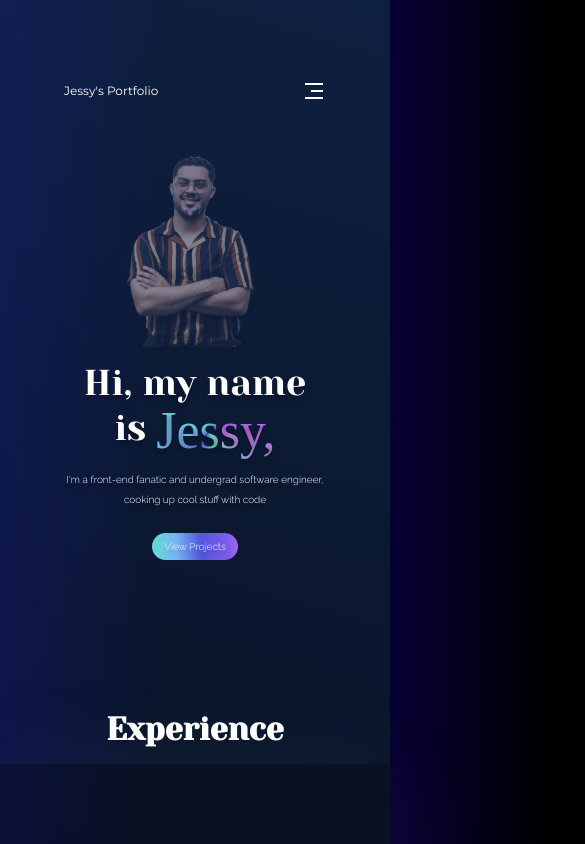
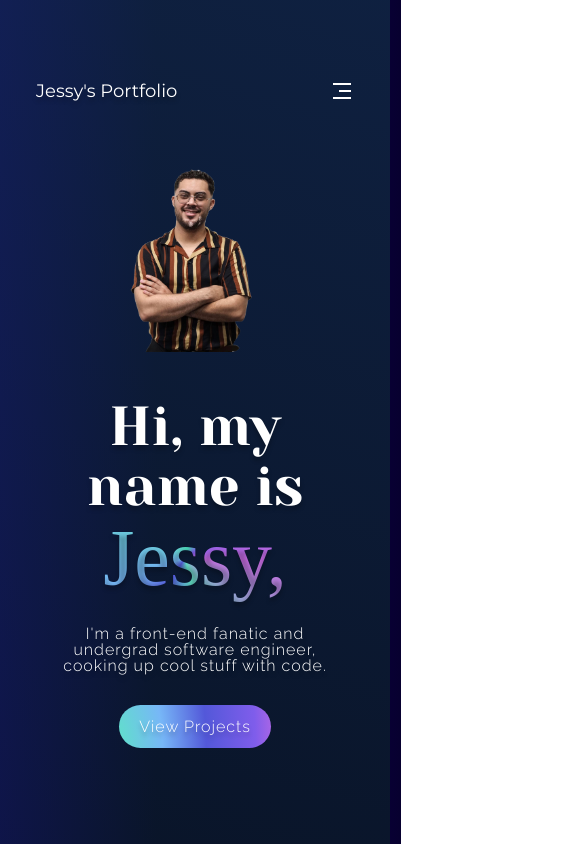
Before and after one commit to J3SSY-ANDU/my-portfolio, a React (Create React App) app: page / in a window 390 px wide. Shown: the top 844 px of the page, 585 px wide, since content can reach past the window. Built offline with nearby package versions, Linux system fonts and the light colour scheme; a web font is replaced by a local one.

Commit message:
responsive header

```diff
--- a/src/App.css
+++ b/src/App.css
@@ -39,7 +39,19 @@ a {
 }
 
 @media screen and (min-width: 1700px) {
-    .section__width-tv {
+    .section__width {
         width: 1500px;
     }
 }
+
+@media screen and (max-width: 1000px) {
+    .section__width {
+        width: 700px;
+    }
+}
+
+@media screen and (max-width: 500px) {
+    .section__width {
+        width: 350px;
+    }
+}
--- a/src/App.js
+++ b/src/App.js
@@ -1,11 +1,10 @@
 import './App.css';
-import { Navbar, Header, Experiences, Projects, HireMe, Footer } from './containers';
+import { Header, Experiences, Projects, HireMe, Footer } from './containers';
 
 function App() {
   return (
     <div className="App">
       <div className='portfolio__app-header'>
-        <Navbar/>
         <Header/>
         <div className='portfolio__app-footer'>
           <Experiences/>
--- a/src/containers/header/Header.jsx
+++ b/src/containers/header/Header.jsx
@@ -1,19 +1,26 @@
 import React from 'react';
 import './header.css';
 import profileImage from '../../assets/profile-photo.png';
+import Navbar from '../navbar/Navbar';
 
 function Header() {
     return (
         <div className='portfolio__header section__padding'>
             <div className='portfolio__header-container section__width section__width-tv'>
-                <div className='portfolio__header-container_text'>
-                    <h1>Hi, my name is <i>Jessy,</i></h1>
-                    <p>I'm a front-end fanatic and undergrad software engineer, cooking up cool stuff with code</p>
-                    <p><a href='#projects'>View Projects</a></p>
+                <div className='portfolio__header-container_navbar'>
+                    <Navbar />
                 </div>
-                <div className='portfolio__header-container_image'>
-                    <img src={profileImage} alt='profile'/>
+                <div className='portfolio__header-container_intro'>
+                    <div className='portfolio__header-container_intro-text'>
+                        <h1>Hi, my name is <i>Jessy,</i></h1>
+                        <p>I'm a front-end fanatic and undergrad software engineer, cooking up cool stuff with code.</p>
+                        <p><a href='#projects'>View Projects</a></p>
+                    </div>
+                    <div className='portfolio__header-container_intro-image'>
+                        <img src={profileImage} alt='profile'/>
+                    </div>
                 </div>
+
             </div>
         </div>
     )
--- a/src/containers/header/header.css
+++ b/src/containers/header/header.css
@@ -1,31 +1,43 @@
 .portfolio__header {
+    display: flex;
+    justify-content: center;
+    align-items: flex-start;
+    flex-direction: row;
+    height: 100vh;
+}
+
+.portfolio__header-container {
+    display: flex;
+    flex-direction: column;
+    justify-content: space-between;
+    height: 100%;
+    text-shadow: 0px 4px 4px rgba(0, 0, 0, 0.25);
+}
+
+.portfolio__header-container_navbar {
+    flex: 0;
+}
+
+.portfolio__header-container_intro {
     display: flex;
     justify-content: center;
     align-items: center;
     flex-direction: row;
+    flex: 3;
+    height: 100%;
 }
 
-.portfolio__header-container {
-    display: flex;
-    flex-direction: row;
-    justify-content: space-between;
-    align-items: center;
-
-    text-shadow: 0px 4px 4px rgba(0, 0, 0, 0.25);
-}
-
-.portfolio__header-container_text {
+.portfolio__header-container_intro-text {
     display: flex;
     flex-direction: column;
     justify-content: space-between;
     align-items: flex-start;
-    width: 100%;
-    height: 342.77px;
+    height: 50%;
     position: relative;
     z-index: 1;
 }
 
-.portfolio__header-container_text h1 {
+.portfolio__header-container_intro-text h1 {
     font-family: 'Yeseva One';
     font-weight: 400;
     font-size: 76px;
@@ -34,9 +46,7 @@
     color: #FFFFFF;
 }
 
-.portfolio__header-container_text p {
-    width: 490px;
-    height: 46px;
+.portfolio__header-container_intro-text p {
     font-family: 'Raleway';
     font-weight: 300;
     font-size: 18px;
@@ -47,15 +57,13 @@
     z-index: -1;
 }
 
-.portfolio__header-container_text a {
-    width: 160px;
-    height: 46.16px;
+.portfolio__header-container_intro-text a {
     padding: 0.75rem 1.25rem;
     background: radial-gradient(117.2% 787.56% at -7.6% 100%, #5EE4C6 3.5%, #77B7F7 31%, #5358D9 55.5%, #7F5DEB 83%, #C86CE2 100%) /* warning: gradient uses a rotation that is not supported by CSS and may not behave as expected */;
     border-radius: 30px;
 }
 
-.portfolio__header-container_text i {
+.portfolio__header-container_intro-text i {
     all: unset;
     font-family: 'Protest Revolution';
     font-weight: 400;
@@ -69,153 +77,107 @@
     background-clip: text;
 }
 
-.portfolio__header-container_image {
+.portfolio__header-container_intro-image {
     display: flex;
     justify-content: center;
-    align-items: center;
-
-    width: 515px;
-    height: 689px;
+    align-items: flex-start;
+    align-self: flex-start;
+    width: 80%;
 }
 
-.portfolio__header-container_image img {
+.portfolio__header-container_intro-image img {
     position: relative;
-    bottom: 4rem;
+    width: 100%;
 }
 
 @media screen and (min-width: 1700px) {
-    .portfolio__header {
-        padding-top: 10rem;
-    }
-    .portfolio__header-container_text {
-        width: 750px;
-        height: 550px;
+    .portfolio__header-container_intro-text h1 {
+        font-size: 110px;
+        line-height: 110px;
     }
 
-    .portfolio__header-container_text h1 {
-        font-size: 120px;
-        line-height: 120px;
-    }
-
-    .portfolio__header-container_text i {
-        font-size: 160px;
-        top: 2rem;
-    }
-
-    .portfolio__header-container_text p {
-        width: 750px;
-        font-size: 28px;
+    .portfolio__header-container_intro-text p {
+        font-size: 24px;
         line-height: 32px;
     }
 
-    .portfolio__header-container_text a {
-        padding: 1rem 1.5rem;
+    .portfolio__header-container_intro-image {
+        justify-content: flex-end;
+        height: 90%;
     }
 
-    .portfolio__header-container_image {
-        width: 750px;
+    .portfolio__header-container_intro-image img {
+        width: 85%;
+        height: 100%;
     }
 
-    .portfolio__header-container_image img {
-        width: 100%;
-        bottom: 6rem;
-        left: 6rem;
-        z-index: -1;
+    .portfolio__header-container_intro-text i {
+        font-size: 160px;
+        line-height: 160px;
     }
+
 }
 
-@media screen and (max-width: 1100px) {
-    .portfolio__header {
-        padding-top: 0rem;
+@media screen and (max-width: 1000px) {
+    .portfolio__header-container_intro {
+        flex-direction: column-reverse;
     }
 
-    .portfolio__header-container {
-        width: 650px;
+    .portfolio__header-container_intro-text {
+        align-items: center;
+        justify-content: space-evenly;
+        text-align: center;
+        width: 80%;
     }
 
-    .portfolio__header-container_text {
-        width: 100%;
-        height: 280px;
+    .portfolio__header-container_intro-text h1 {
+        font-size: 80px;
+        line-height: 100px;
     }
 
-    .portfolio__header-container_text h1 {
-        font-size: 48px;
-        line-height: 50px;
+    .portfolio__header-container_intro-text p {
+        font-size: 18px;
+        line-height: 32px;
     }
 
-    .portfolio__header-container_text i {
-        font-size: 70px;
-        top: 1rem;
-    }
-
-    .portfolio__header-container_text p {
-        width: 100%;
-        font-size: 14px;
-        line-height: 20px;
-    }
-
-    .portfolio__header-container_image {
+    .portfolio__header-container_intro-image {
+        justify-content: center;
+        height: 50%;
         width: 100%;
     }
 
-    .portfolio__header-container_image img{
-        width: 100%;
-        left: 3rem;
+    .portfolio__header-container_intro-image img {
+        width: 50%;
+        height: 100%;
     }
 
-    .portfolio__header-container_text i {
-        background: conic-gradient(from 117.19deg at 44.58% 50%, #C86CE2 -24.88deg, #61DFC3 48.1deg, #5358D9 95.61deg, #77B7F7 132.22deg, #68D3D3 195.5deg, #46D1B2 261.03deg, #7F5DEB 299.19deg, #C86CE2 335.12deg, #61DFC3 408.1deg);
-        -webkit-background-clip: text;
-        -webkit-text-fill-color: transparent;
-        background-clip: text;
+    .portfolio__header-container_intro-text i {
+        font-size: 100px;
+        line-height: 80px;
     }
 }
 
 @media screen and (max-width: 500px) {
-    .portfolio__header-container {
-        flex-direction: column-reverse;
-        align-items: center;
-        margin: 0rem 4rem;
+    .portfolio__header-container_intro-text {
+        height: 100%;
+    }
+    .portfolio__header-container_intro-text h1 {
+        font-size: 55px;
+        line-height: 60px;
     }
 
-    .portfolio__header-container_text {
-        height: 220px;
-        text-align: center;
+    .portfolio__header-container_intro-text p {
+        font-size: 16px;
+        line-height: 16px;
+        letter-spacing: 1px;
     }
 
-    .portfolio__header-container_text h1 {
-        font-size: 36px;
-        line-height: 40px;
+    .portfolio__header-container_intro-text i {
+        font-size: 80px;
+        line-height: 50px;
     }
 
-    .portfolio__header-container_text i {
-        font-size: 52px;
-        top: 0.5rem;
-    }
-
-    .portfolio__header-container_text p {
-        font-size: 10px;
-    }
-
-    .portfolio__header-container_text a {
-        padding: 0.5rem 0.75rem;
-    }
-
-    .portfolio__header-container_image {
-        height: 100%;
-    }
-
-    .portfolio__header-container_image img {
-        width: 70%;
-        bottom: 1rem;
-        left: 0;
-        z-index: -1;
-    }
-
-    .portfolio__header-container_text i {
-        background: conic-gradient(from 117.19deg at 44.58% 50%, #C86CE2 -24.88deg, #61DFC3 48.1deg, #5358D9 95.61deg, #77B7F7 132.22deg, #68D3D3 195.5deg, #46D1B2 261.03deg, #7F5DEB 299.19deg, #C86CE2 335.12deg, #61DFC3 408.1deg);
-        -webkit-background-clip: text;
-        -webkit-text-fill-color: transparent;
-        background-clip: text;
+    .portfolio__header-container_intro-image {
+        height: 40%;
     }
 }
--- a/src/containers/navbar/navbar.css
+++ b/src/containers/navbar/navbar.css
@@ -2,7 +2,7 @@
     display: flex;
     justify-content: center;
     align-items: center;
-    padding-top: 4rem;
+    height: 100%;
 }
 
 .portfolio__navbar-links {
@@ -49,8 +49,9 @@
     flex-direction: column;
     justify-content: space-between;
     align-items: flex-start;
+    text-align: right;
     position: absolute;
-    padding: 1rem 2rem;
+    padding: 1.5rem;
     border-radius: 5px;
     background-color: #040d1290;
     box-shadow: 0px 0px 5px rgba(0, 0, 0, 0.2);
@@ -59,10 +60,15 @@
 
 .portfolio__navbar-menu_content p {
     font-family: 'Raleway';
-    font-weight: 300;
-    font-size: 18px;
+    font-weight: 400;
+    font-size: 20px;
     line-height: 23px;
     margin: 0.5rem 0;
+}
+
+.portfolio__navbar-menu_content p:last-child {
+    border: none;
+    padding: 0;
 }
 
 
@@ -86,9 +92,9 @@
     }
 }
 
-@media screen and (max-width: 1100px) {
+@media screen and (max-width: 1000px) {
     .portfolio__navbar-links {
-        width: 650px;
+        width: 700px;
     }
 
     .portfolio__navbar-links_logo h3 {
@@ -119,36 +125,31 @@
 }
 
 @media screen and (max-width: 500px) {
+    .portfolio__navbar {
+        padding: 0 1rem;
+    }
     .portfolio__navbar-links_container {
         display: none;
     }
 
     .portfolio__navbar-links_logo h3 {
-        margin-left: 4rem;
-        font-size: 12px;
-        line-height: 14px;
+        font-size: 18px;
+        line-height: 18px;
+        margin: 0;
     }
 
     .portfolio__navbar-menu {
-        display: flex;
-        justify-content: flex-start;
-        align-items: flex-start;
-        margin-right: 4rem;
+        margin: 0;
     }
 
     .portfolio__navbar-menu_content {
-        right: 4rem;
+        right: 3rem;
         top: 6.5rem;
-        padding: 0.5rem 1rem;
+        padding: 1.5rem;
     }
 
     .portfolio__navbar-menu_content p {
-        font-size: 12px;
-        line-height: 14px;
-    }
-
-    .portfolio__navbar-links_container p:last-child {
-        border: none;
-        text-align: left;
+        font-size: 18px;
+        line-height: 18px;
     }
 }
```
Also changed, not shown: 1 other file (tests, documents, lock files or other folders).
